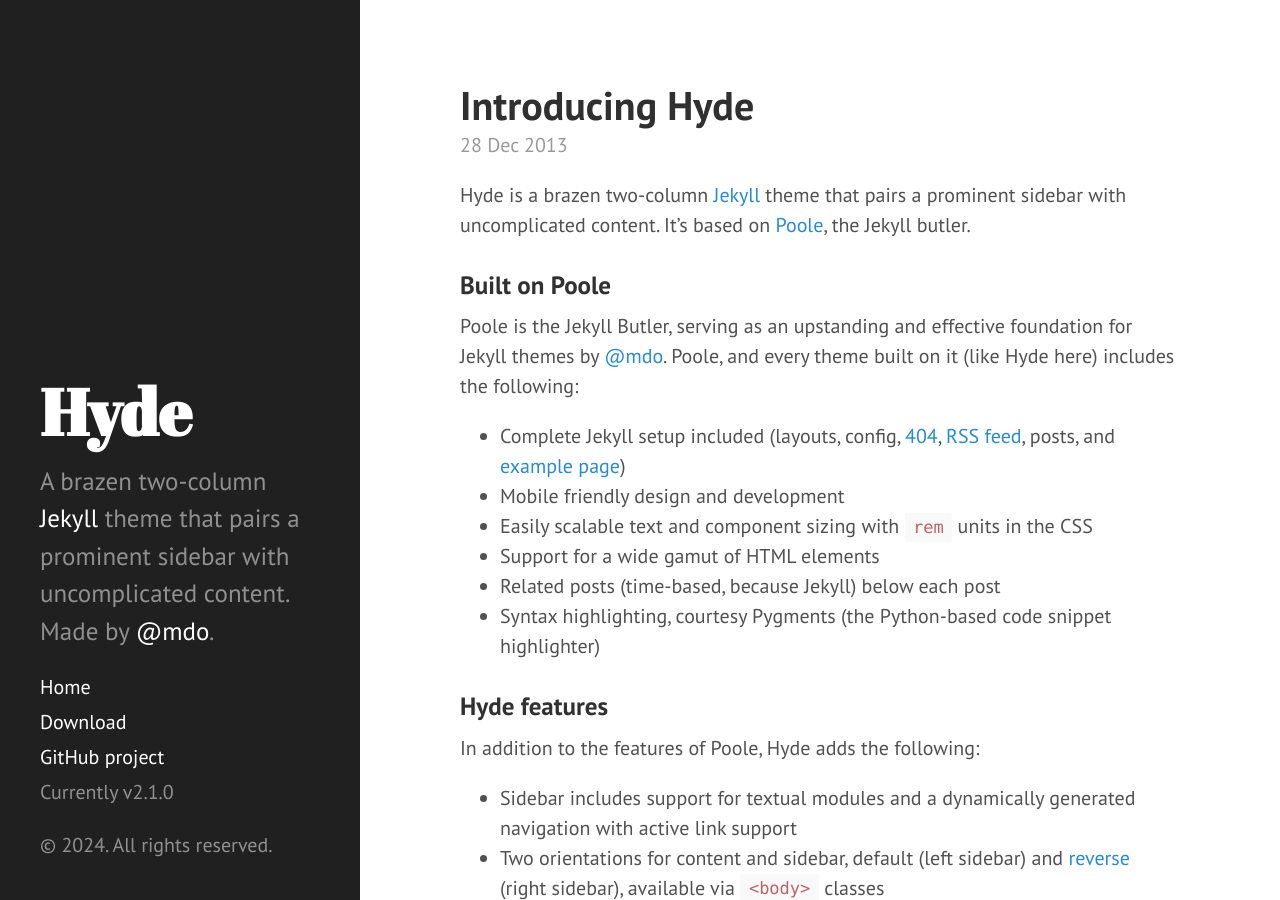
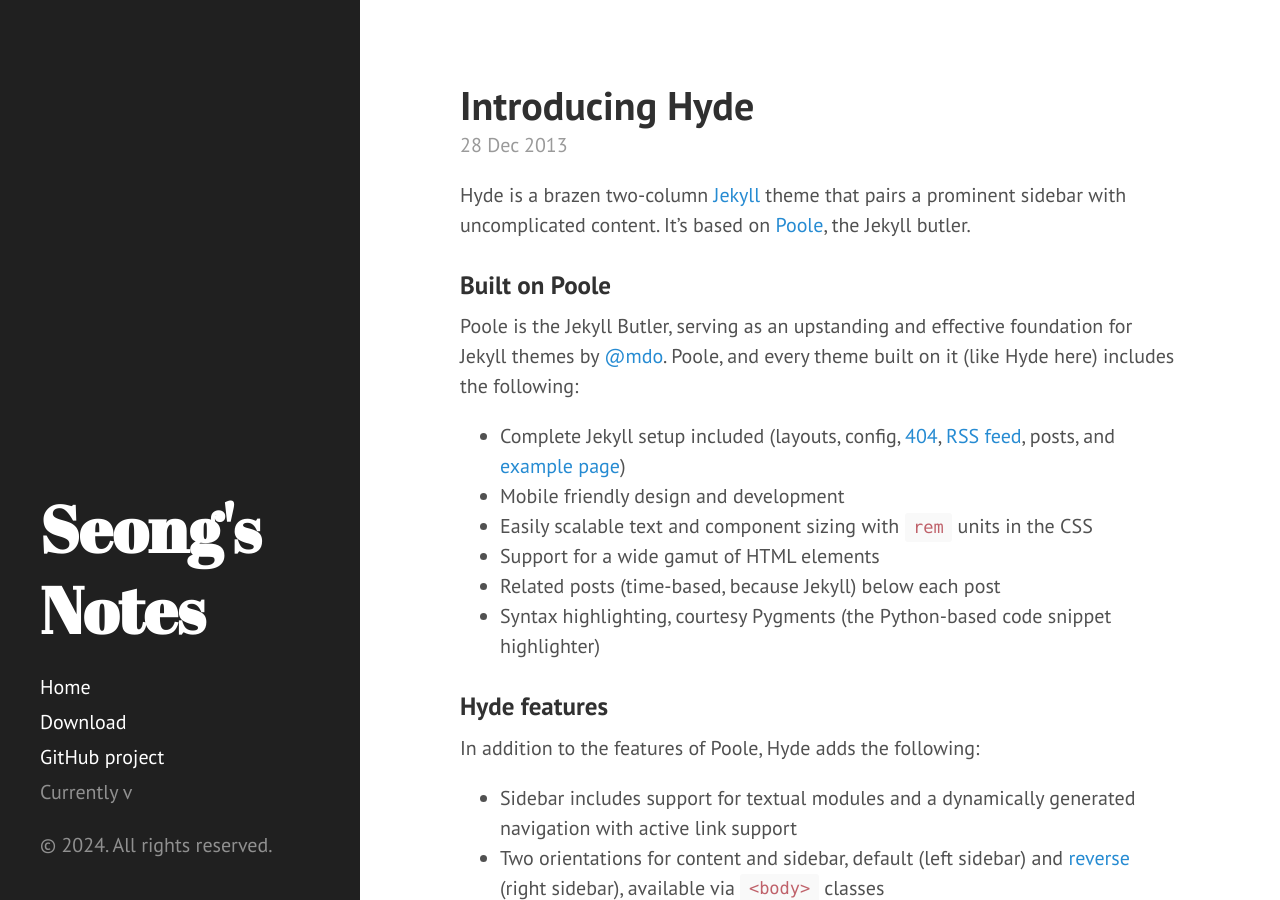
Before and after one commit to GwangseongCho/GwangseongCho.github.io, a Jekyll site: the page built from index.html, in a window 1280 px wide and 900 px high. Built offline with Jekyll 4.4.1, drawn with Linux system fonts in a browser that asks for light colours; Markdown is read by kramdown in place of the engine named in the settings; the list of posts is cut into pages by our own code.

Commit message:
restart the whole page bc of unable the css

```diff
--- a/_config.yml
+++ b/_config.yml
@@ -1,25 +1,32 @@
 # Dependencies
-markdown: redcarpet
-highlighter: pygments
+
+markdown: kramdown
+kramdown:
+  input: GFM
+  toc_levels: 1..2
+  # parse_block_html: true
+
+# markdown: CommonMarkGhPages
+
+highlighter: rouge
 
 # Permalinks
-permalink: pretty
-relative_permalinks: true
+# permalink:        pretty
 
 # Setup
-title: Hyde
-tagline: "A Jekyll theme"
-description: 'A brazen two-column <a href="http://jekyllrb.com" target="_blank">Jekyll</a> theme that pairs a prominent sidebar with uncomplicated content. Made by <a href="https://twitter.com/mdo" target="_blank">@mdo</a>.'
-url: http://gwangseongcho.github.io
-baseurl: /
+title: "Seong's Notes"
+tagline: ""
+description: ""
+url: https://gwangseongcho.github.io
+baseurl: ""
 
 author:
-  name: "Cho Gwangseong"
+  name: "Yang Xiaozhou"
 
 paginate: 10
 
 # Custom vars
-version: 2.1.0
+# version:          2.1.0
 
 github:
   repo: https://github.com/gwangseongcho/gwangseongcho.github.io
```
